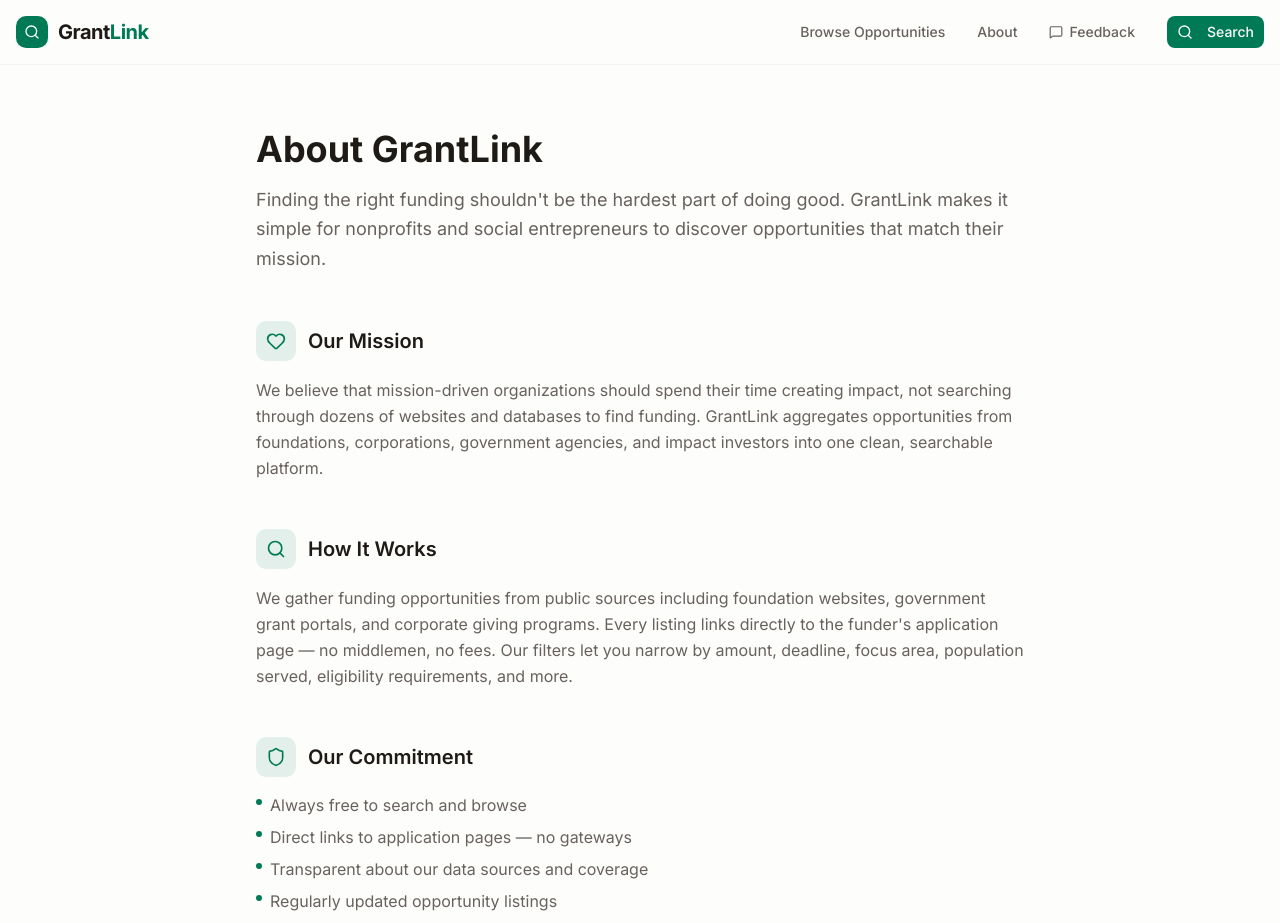
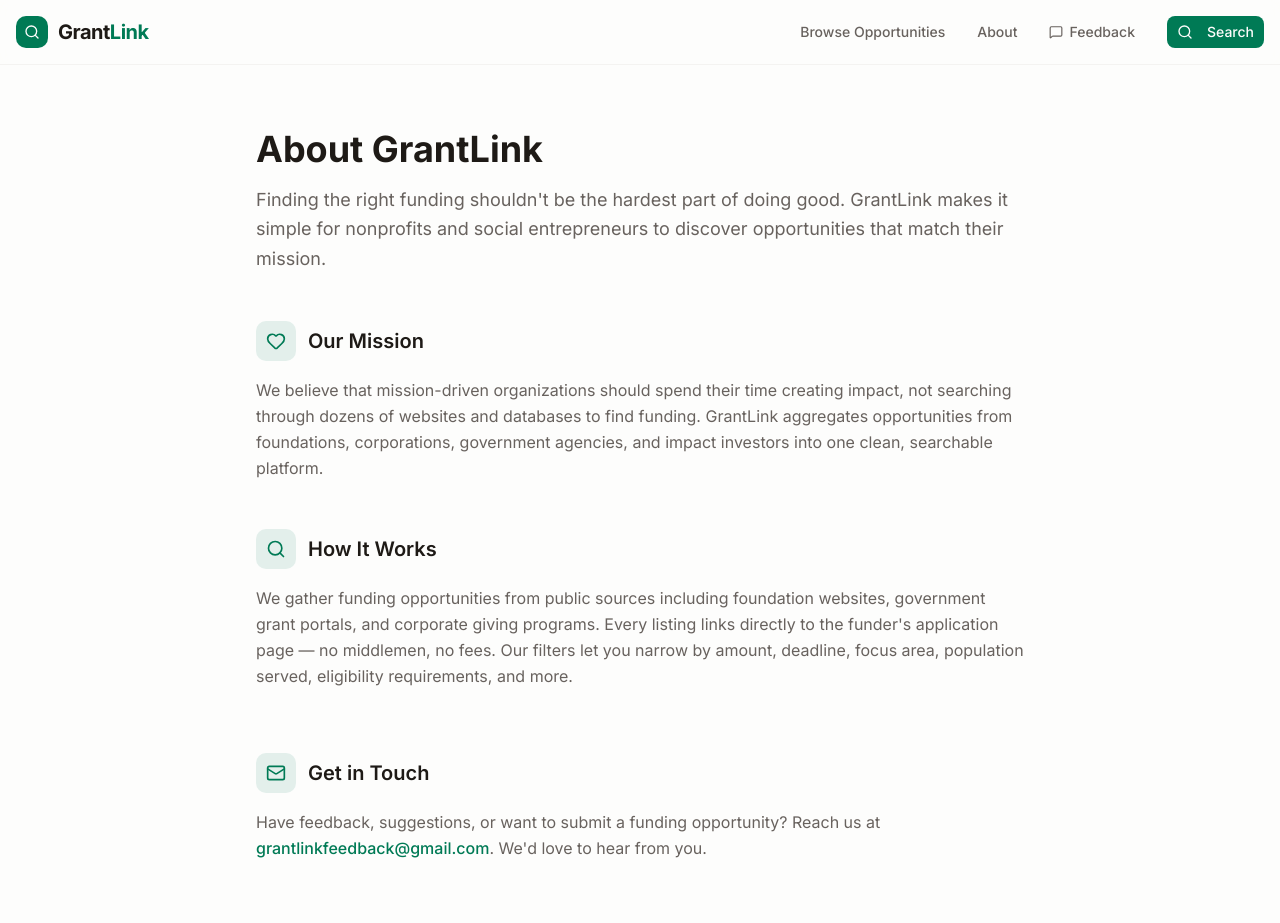
Before and after one commit to dcyuke/grantlink2, a Next.js app: page /about in a window 1280 px wide. Shown: the top 923 px of the page. Built offline with nearby package versions, Linux system fonts and the light colour scheme.

Commit message:
text updates

```diff
--- a/src/app/about/page.tsx
+++ b/src/app/about/page.tsx
@@ -1,5 +1,5 @@
 import type { Metadata } from 'next'
-import { Search, Shield, Heart, Mail } from 'lucide-react'
+import { Search, Heart, Mail } from 'lucide-react'
 import Link from 'next/link'
 import { Button } from '@/components/ui/button'
 
@@ -54,32 +54,6 @@ export default function AboutPage() {
             </p>
           </section>
 
-          <section>
-            <div className="mb-4 flex items-center gap-3">
-              <div className="flex h-10 w-10 items-center justify-center rounded-lg bg-primary/10">
-                <Shield className="h-5 w-5 text-primary" />
-              </div>
-              <h2 className="text-xl font-semibold text-foreground">Our Commitment</h2>
-            </div>
-            <ul className="space-y-2 text-muted-foreground">
-              <li className="flex items-start gap-2">
-                <span className="mt-1.5 block h-1.5 w-1.5 shrink-0 rounded-full bg-primary" />
-                <span>Always free to search and browse</span>
-              </li>
-              <li className="flex items-start gap-2">
-                <span className="mt-1.5 block h-1.5 w-1.5 shrink-0 rounded-full bg-primary" />
-                <span>Direct links to application pages &mdash; no gateways</span>
-              </li>
-              <li className="flex items-start gap-2">
-                <span className="mt-1.5 block h-1.5 w-1.5 shrink-0 rounded-full bg-primary" />
-                <span>Transparent about our data sources and coverage</span>
-              </li>
-              <li className="flex items-start gap-2">
-                <span className="mt-1.5 block h-1.5 w-1.5 shrink-0 rounded-full bg-primary" />
-                <span>Regularly updated opportunity listings</span>
-              </li>
-            </ul>
-          </section>
         </div>
 
         <section className="mb-16">
--- a/src/components/home/hero-section.tsx
+++ b/src/components/home/hero-section.tsx
@@ -44,7 +44,7 @@ export function HeroSection() {
             </span>
           </h1>
           <p className="mb-8 text-lg leading-relaxed text-muted-foreground md:text-xl">
-            Search thousands of grants, fellowships, prizes, and funding opportunities
+            Search available grants, fellowships, prizes, and funding opportunities
             from foundations, corporations, and government agencies.
           </p>
 
```
